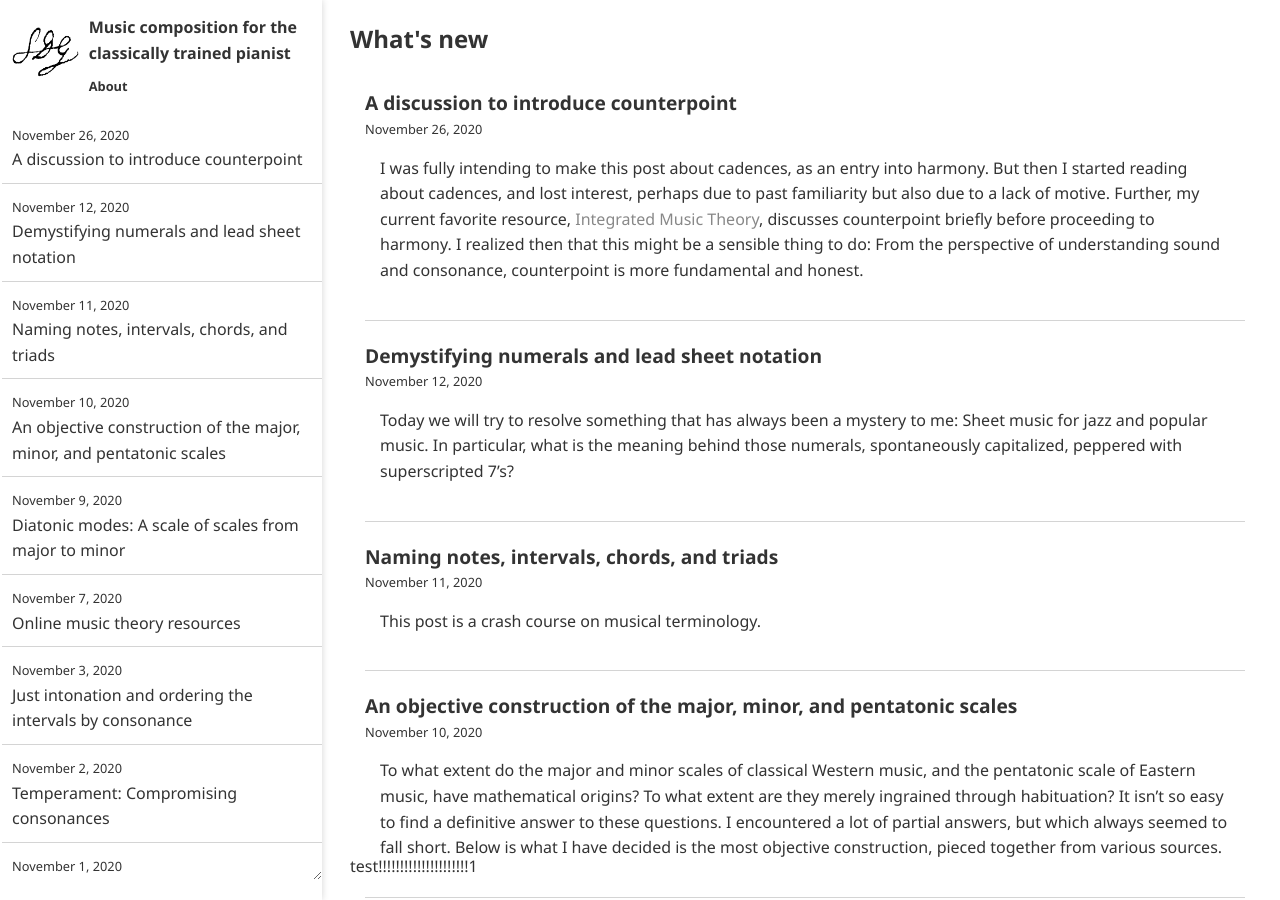
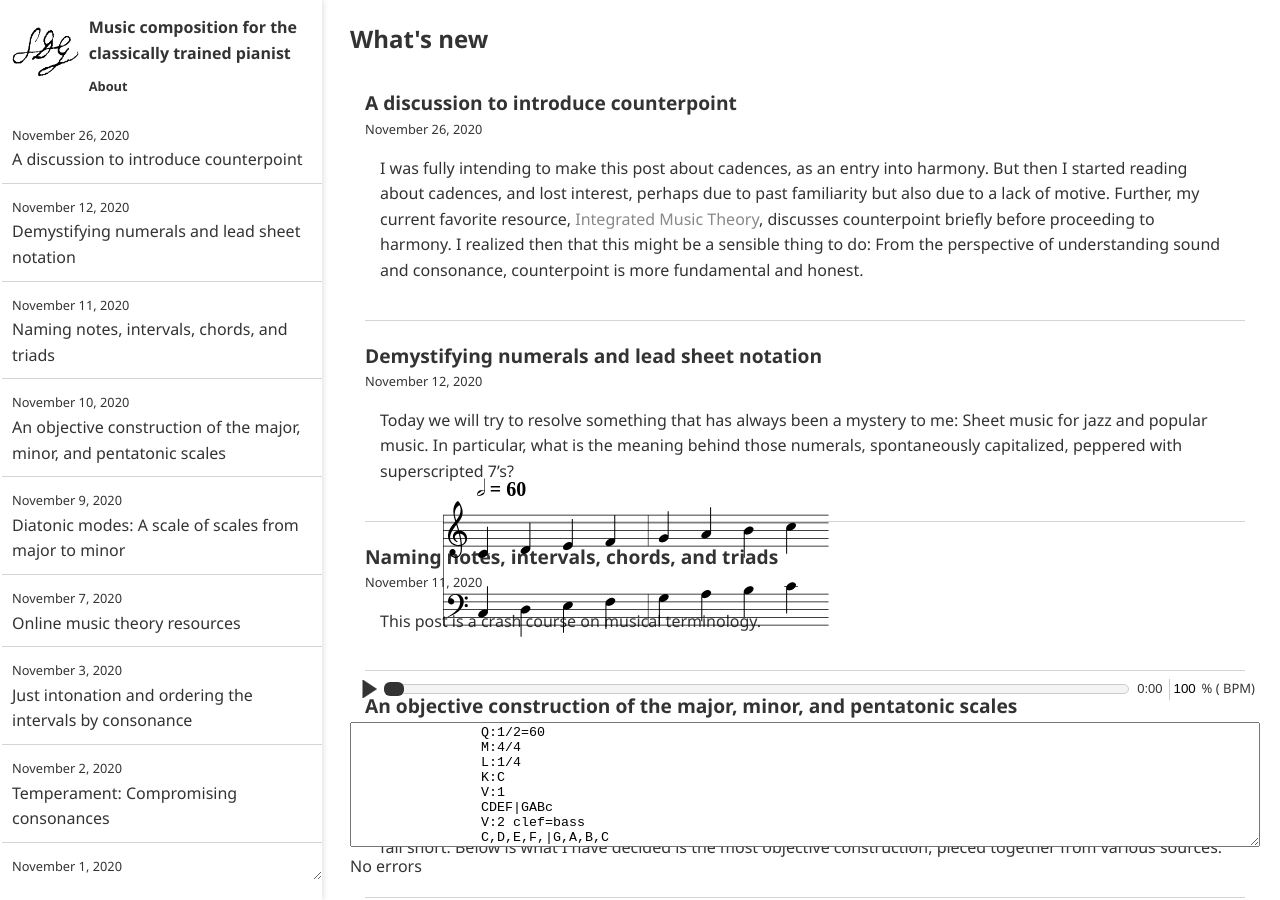
Before and after one commit to ansyblenetwork/sdg, a Jekyll site: the page built from index.html, in a window 1280 px wide and 900 px high. Built offline with Jekyll 4.4.1, drawn with Linux system fonts in a browser that asks for light colours.

Commit message:
Update page.html

```diff
--- a/_layouts/page.html
+++ b/_layouts/page.html
@@ -208,7 +208,24 @@ function D(string) { return document.getElementById(string); }
 		</div>
 	</div>
 	<div class="main" style="position:fixed; top:unset; bottom:0px">
-		test!!!!!!!!!!!!!!!!!!!!!1
+
+		<div id="paper"></div>
+		<textarea id="abc" style="width:100%; height:125px">
+		Q:1/2=60
+		M:4/4
+		L:1/4
+		K:C
+		V:1
+		CDEF|GABc
+		V:2 clef=bass
+		C,D,E,F,|G,A,B,C
+		</textarea>
+		<div id="warnings"></div>
+
+		<script>
+		makeInteractive("paper", "", abc);
+		</script>
+
 	</div>
 </body>
 
```
